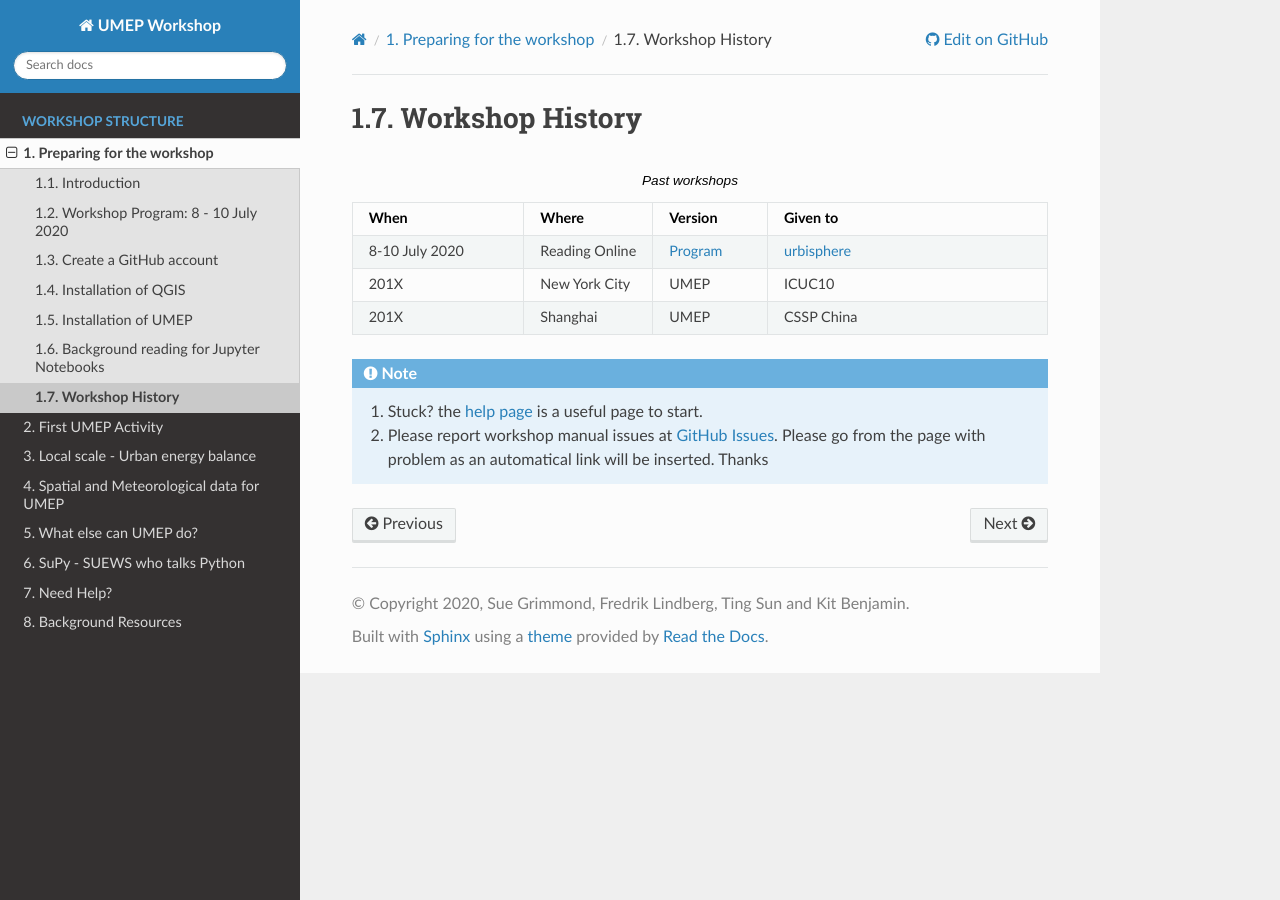
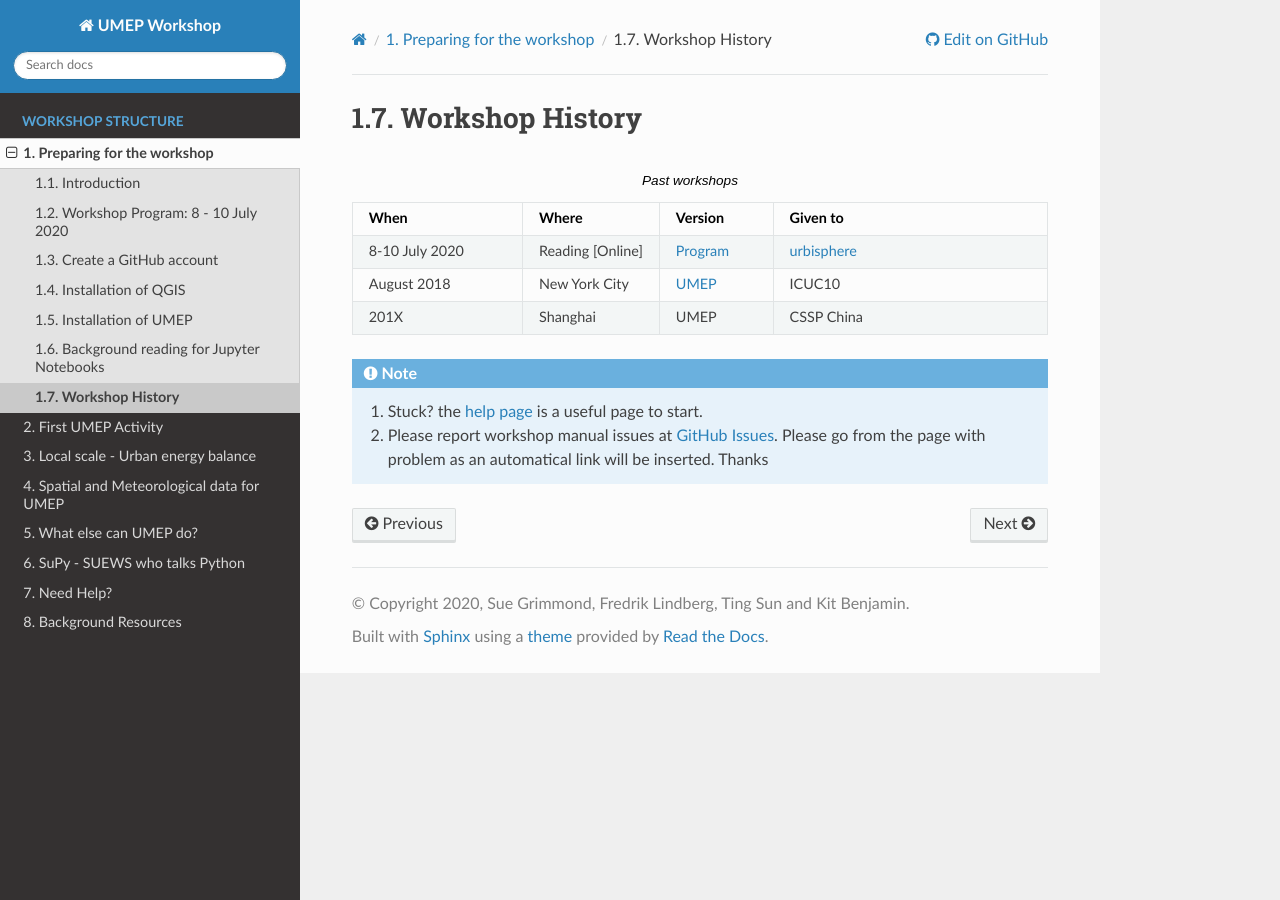
Before and after one commit to Urban-Meteorology-Reading/UMEP-Workshop, a Sphinx documentation site: the page built from source/Hist1.rst, in a window 1280 px wide. Built offline with Sphinx 7.4.7 and the Read the Docs theme 2.0.0, drawn with Linux system fonts in a browser that asks for light colours.

Commit message:
Update Hist1.rst

```diff
--- a/source/Hist1.rst
+++ b/source/Hist1.rst
@@ -12,12 +12,12 @@ Workshop History
      - Version
      - Given to
    * - 8-10 July 2020
-     - Reading Online
+     - Reading [Online]
      - `Program <Prog1>`
      - `urbisphere <http://urbisphere.eu/>`_
-   * - 201X
+   * - August 2018
      - New York City
-     - UMEP
+     - `UMEP <https://www.ametsoc.org/index.cfm/ams/meetings-events/ams-meetings/10th-international-conference-on-urban-climate-14th-symposium-on-the-urban-environment/practical-workshop-the-urban-multi-scale-environmental-predictor-umep/>`_
      - ICUC10
    * - 201X
      - Shanghai
```
